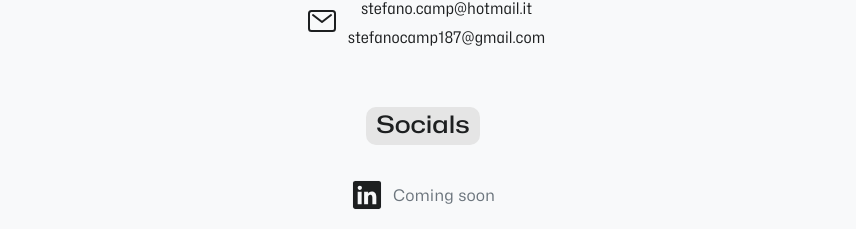
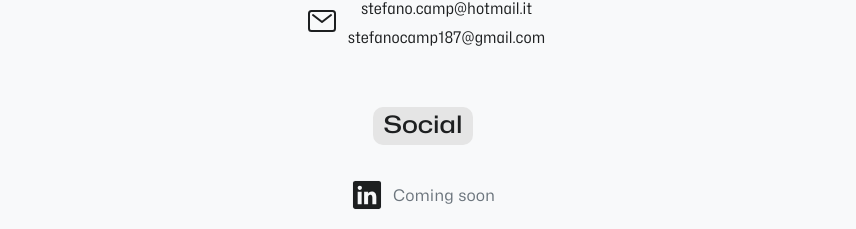
Before and after one commit to StefanoStone/stefanostone.github.io, an Angular app: page /contacts in a window 1280 px wide. Shown: the part 255-484 px from the top of the page, without its empty margins (217-1073 px from the left). Built offline with nearby package versions, Linux system fonts and the light colour scheme.

Commit message:
create paragraph title component

```diff
--- a/src/app/app.module.ts
+++ b/src/app/app.module.ts
@@ -8,6 +8,7 @@ import { EducationComponent } from './pages/education/education.component';
 import { ContactsComponent } from './pages/contacts/contacts.component';
 import { LoaderComponent } from './pages/loader/loader.component';
 import { DottedListElementComponent } from './components/dotted-list-element/dotted-list-element.component';
+import { ParagraphTitleComponent } from './components/paragraph-title/paragraph-title.component';
 
 
 @NgModule({
@@ -18,7 +19,8 @@ import { DottedListElementComponent } from './components/dotted-list-element/dot
     EducationComponent,
     ContactsComponent,
     LoaderComponent,
-    DottedListElementComponent
+    DottedListElementComponent,
+    ParagraphTitleComponent
   ],
   imports: [
     BrowserModule,
--- /dev/null
+++ b/src/app/components/paragraph-title/paragraph-title.component.html
@@ -0,0 +1,3 @@
+<div class="title-wrapper">
+  <p class="title">{{content}}</p>
+</div>
--- /dev/null
+++ b/src/app/components/paragraph-title/paragraph-title.component.scss
@@ -0,0 +1,15 @@
+.title {
+  font-weight: 500;
+  font-size: 1.5em;
+  font-stretch: 125%;
+  color: #1D1F20;
+  background: #E5E5E5;
+  padding: 5px 10px;
+  border-radius: 10px;
+}
+
+.title-wrapper {
+  padding-top: 10px;
+  padding-bottom: 10px;
+  width: fit-content;
+}
--- /dev/null
+++ b/src/app/components/paragraph-title/paragraph-title.component.ts
@@ -0,0 +1,15 @@
+import {Component, Input} from '@angular/core';
+
+@Component({
+  selector: 'paragraph-title',
+  templateUrl: './paragraph-title.component.html',
+  styleUrls: ['./paragraph-title.component.scss']
+})
+export class ParagraphTitleComponent {
+
+  @Input() content: string;
+
+  constructor() {
+    this.content = 'Default content';
+  }
+}
--- a/src/app/pages/contacts/contacts.component.html
+++ b/src/app/pages/contacts/contacts.component.html
@@ -1,7 +1,5 @@
 <div id="body">
-  <div class="title-wrapper">
-    <p class="title">Direct contacts</p>
-  </div>
+  <paragraph-title content="Direct contacts"></paragraph-title>
   <div class="row-div">
     <ion-icon name="phone-portrait-outline"></ion-icon>
     <p class="data">+39 345 45 78 280</p>
@@ -13,9 +11,7 @@
       <a href="mailto:stefanocamp187@gmail.com">stefanocamp187@gmail.com</a>
     </div>
   </div>
-  <div class="title-wrapper">
-    <p class="title">Socials</p>
-  </div>
+  <paragraph-title content="Social"></paragraph-title>
   <div class="row-div">
     <ion-icon name="logo-linkedin"></ion-icon>
     <p class="data">Coming soon</p>
--- a/src/app/pages/contacts/contacts.component.scss
+++ b/src/app/pages/contacts/contacts.component.scss
@@ -7,21 +7,6 @@
   ion-icon {
     color: #1D1F20;
     font-size: 2em;
-  }
-
-  .title {
-    font-weight: 500;
-    font-size: 1.5em;
-    font-stretch: 125%;
-    color: #1D1F20;
-    background: #E5E5E5;
-    padding: 5px 10px;
-    border-radius: 10px;
-  }
-
-  .title-wrapper {
-    padding-top: 10px;
-    padding-bottom: 10px;
   }
 
   .row-div {
--- a/src/app/pages/education/education.component.html
+++ b/src/app/pages/education/education.component.html
@@ -1,7 +1,8 @@
 <div id="body">
   <div id="content">
-    <p>education works!</p>
+    <paragraph-title content="Degrees"></paragraph-title>
     <dotted-list-element></dotted-list-element>
     <dotted-list-element></dotted-list-element>
+    <paragraph-title content="Defended Thesis"></paragraph-title>
   </div>
 </div>
```
